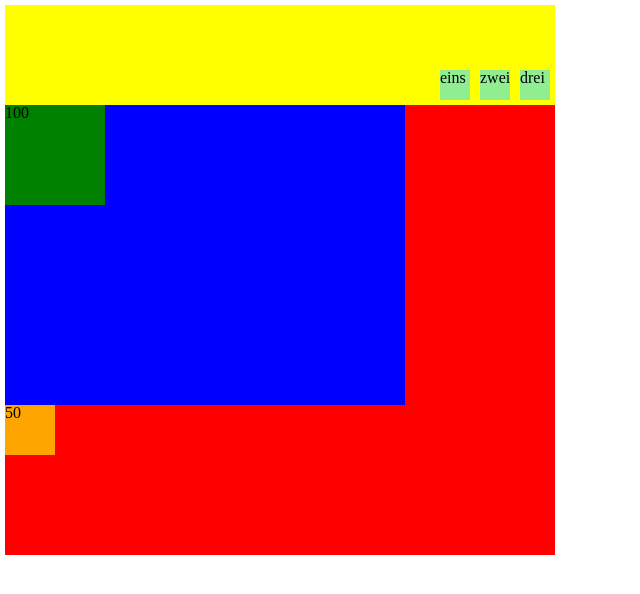
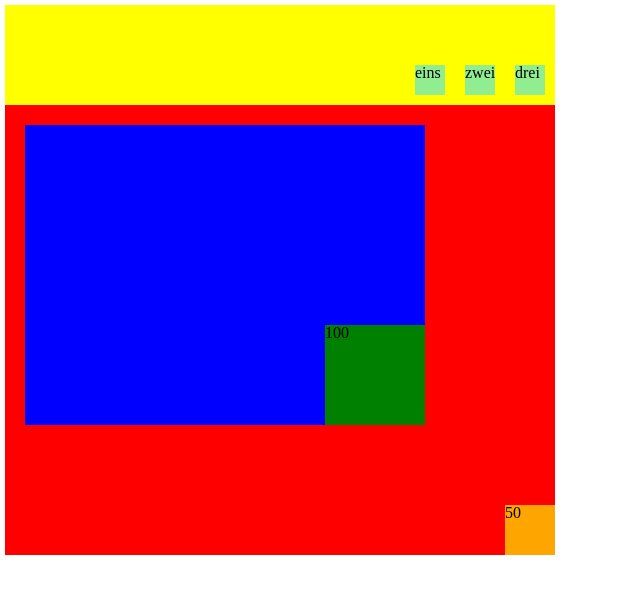
Before and after one commit to Marggoo4/2023_SWP, a plain HTML site: page 1_Übung/index.html in a window 1280 px wide. Shown: the whole page, without its empty margins (0-640 px from the left). Drawn offline with Linux system fonts and the light colour scheme.

Commit message:
position & grid

```diff
--- a/1_Übung/style.css
+++ b/1_Übung/style.css
@@ -7,39 +7,50 @@
     background-color: lightgreen;
     width: 30px;
     height: 30px;
-    margin: 5px;
+    margin: 10px;
 }
 
 .higherblock {
+    position: relative;
     background-color: yellow;
-    display: flex;
     height: 100px;
-    flex-direction: row;
-    justify-content: right;
+    display: grid;
+    grid-template-columns: repeat(3, 50px);
+    justify-content: end;
     align-items: flex-end;
 }
 
 
+
 .lowerblock {
+    position: relative;
     background-color: red;
     height: 450px;
 }
 
 .letterblock {
+    position: relative;
     background-color: blue;
     width: 400px;
     height: 300px;
-
+    top: 20px;
+    left: 20px;
 }
 
 .cornerblock {
+    position: absolute;
     background-color: green;
     width: 100px;
     height: 100px;
+    right: 0px;
+    bottom: 0px;
 }
 
 .bottomright {
+    position: absolute;
     background-color: orange;
     width: 50px;
     height: 50px;
+    right: 0px;
+    bottom: 0px;
 }
```
